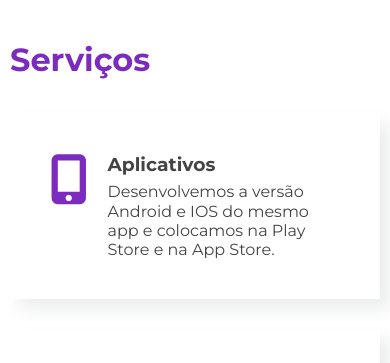
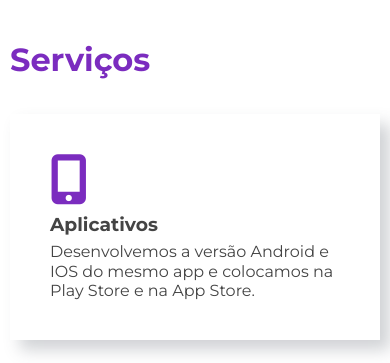
Before and after one commit to GustavoDias7/AppMaster-Test, a plain HTML site: page index.html in a window 390 px wide. Shown: the part 1070-1433 px from the top of the page. Drawn offline with Linux system fonts and the light colour scheme.

Commit message:
Update services icon and shadow

```diff
--- a/styles/style.css
+++ b/styles/style.css
@@ -189,7 +189,7 @@ a:active {
     width: 49%;
     margin: 15px 0;
     padding: 40px;
-    box-shadow: 10px 10px 15px rgba(73, 78, 92, 0.1);
+    box-shadow: 10px 10px 15px rgba(73, 78, 92, 0.25);
     transition: .5s;
 }
 
@@ -538,6 +538,14 @@ a:active {
         margin-bottom: 30px;
     }
 
+    .services-card {
+        flex-direction: column;
+    }
+
+    .services-card i {
+        margin-bottom: 10px;
+    }
+
     .logo-container {
         min-width: calc(100% / 2);
         max-width: calc(100% / 2);
```
